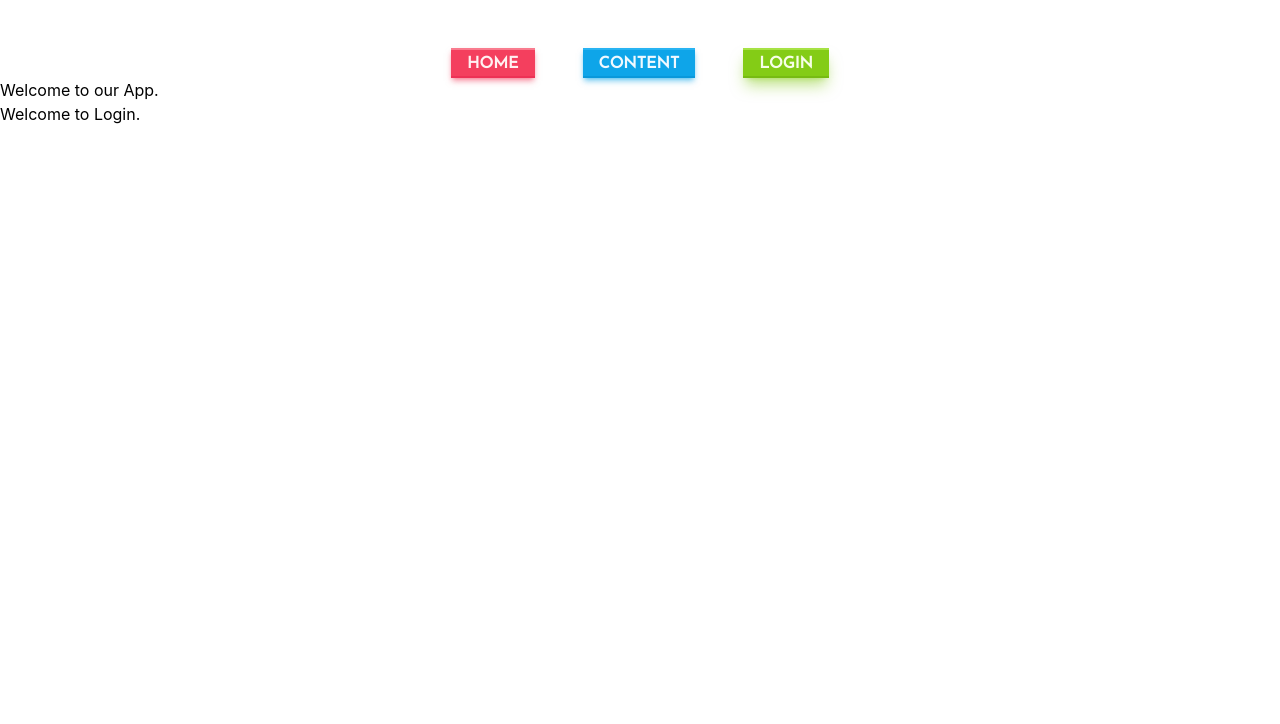
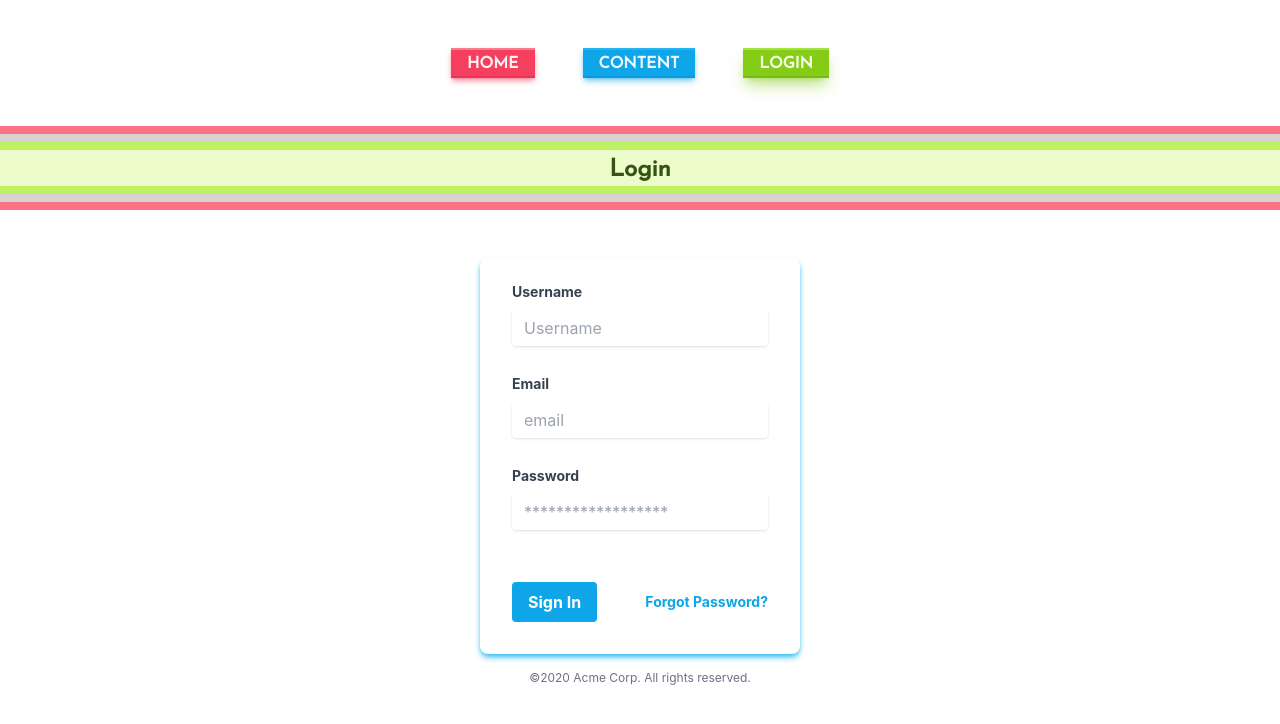
Before and after one commit to stujmar/pwa-playground, a React (Create React App) app: page /login in a window 1280 px wide. Shown: the top 724 px of the page. Built offline with nearby package versions, Linux system fonts and the light colour scheme.

Commit message:
[sm] added HelloBars to all routes with unique messages and moved login form to login route

```diff
--- a/src/App.js
+++ b/src/App.js
@@ -11,7 +11,6 @@ function App() {
   return (
     <div className="overflow-hidden">
       <NavBar />
-      Welcome to our App.
       <Routes>
         <Route path="/" element={<Home />} />
         <Route path="/content" element={<Content />} />
--- a/src/components/pages/Content.js
+++ b/src/components/pages/Content.js
@@ -1,7 +1,5 @@
 import React from 'react';
-import Form from '../Form';
 import HelloBar from '../HelloBar';
-import HelloBeam from '../HelloBeam';
 
 
 const Content = () => {
@@ -10,9 +8,6 @@ const Content = () => {
       <HelloBar message="Content" />
       <div className="flex justify-around items-start">
         {/* <HelloBeam /> */}
-        <div className="flex flex-col items-center">
-          <Form />
-        </div>
         {/* <HelloBeam /> */}
       </div>
     </div>
--- a/src/components/pages/Home.js
+++ b/src/components/pages/Home.js
@@ -1,9 +1,10 @@
 import React from 'react';
+import HelloBar from '../HelloBar';
 
 const Home = () => {
   return (
-    <div>
-      Welcome Home
+    <div className="pt-12">
+      <HelloBar message="Welcome Home" />
     </div>
   )
 }
--- a/src/components/pages/Login.js
+++ b/src/components/pages/Login.js
@@ -1,9 +1,14 @@
 import React from 'react';
+import HelloBar from '../HelloBar';
+import Form from '../Form';
 
 const Login = () => {
   return (
-    <div>
-      Welcome to Login.
+    <div className="pt-12">
+      <HelloBar message="Login" />
+      <div className="flex flex-col items-center">
+          <Form />
+        </div>
     </div>
   )
 }
```
